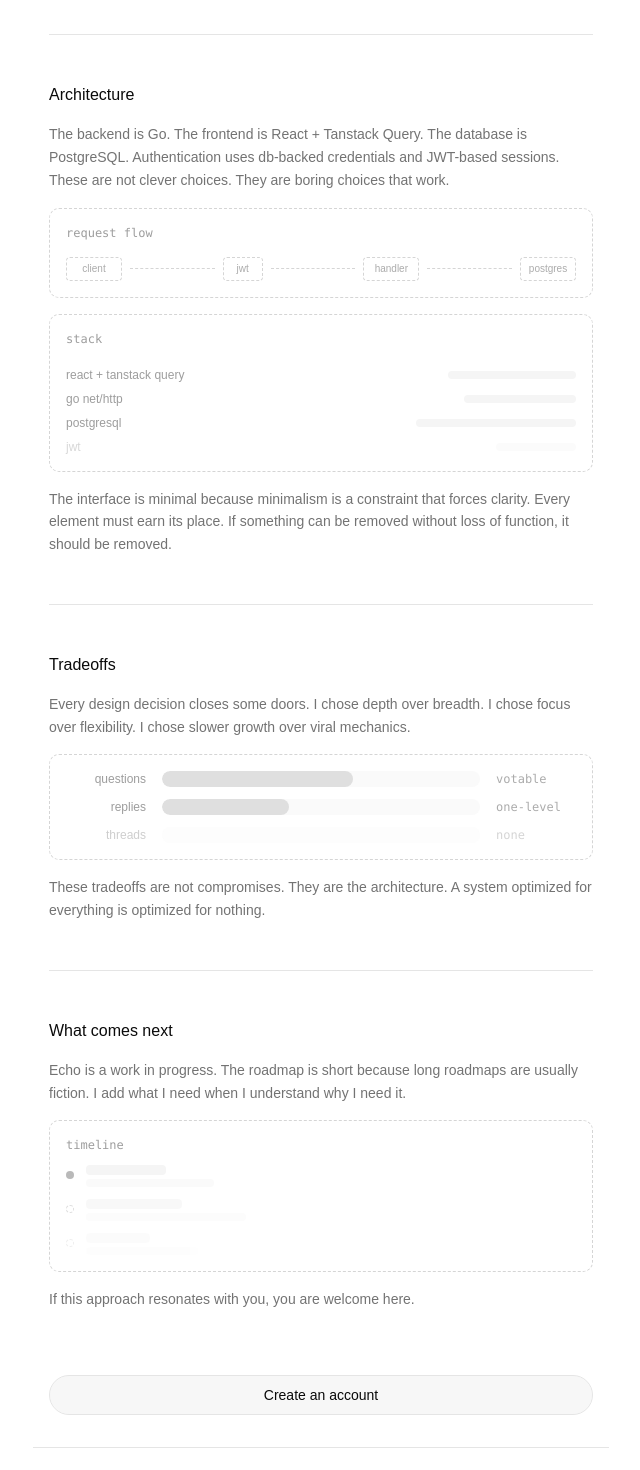
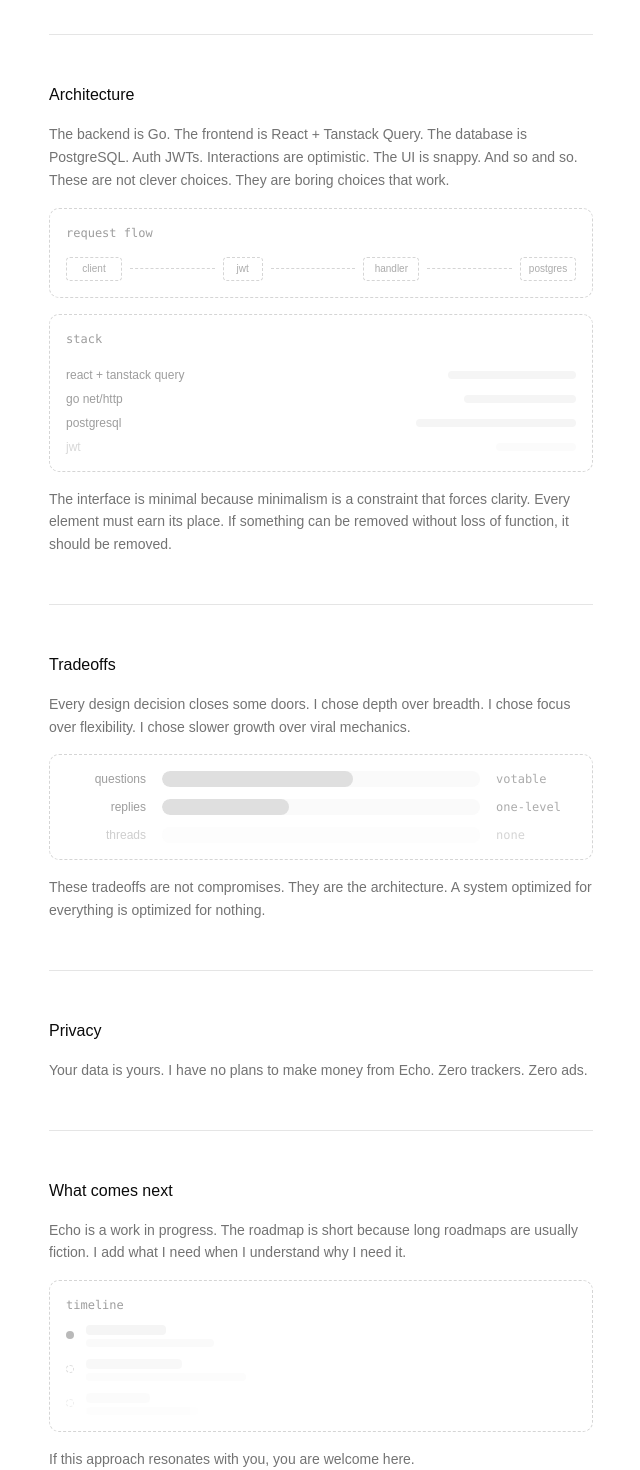
Before and after one commit to electr1fy0/echo, a React (Vite) app in the folder client/: page /landing in a window 1280 px wide. Shown: the part 1200-2670 px from the top of the page, without its empty margins (319-959 px from the left). Built offline with nearby package versions, Linux system fonts and the light colour scheme; no server answers.

Commit message:
update copy of landing

```diff
--- a/client/src/pages/landing.tsx
+++ b/client/src/pages/landing.tsx
@@ -159,8 +159,8 @@
           </h2>
           <p className="text-muted-foreground text-sm leading-relaxed">
             The backend is Go. The frontend is React + Tanstack Query. The
-            database is PostgreSQL. Authentication uses db-backed credentials
-            and JWT-based sessions. These are not clever choices. They are
+            database is PostgreSQL. Auth JWTs. Interactions are optimistic. The
+            UI is snappy. And so and so. These are not clever choices. They are
             boring choices that work.
           </p>
 
@@ -279,6 +279,16 @@
         <div className="h-px w-full bg-border" />
 
         <section className="space-y-4">
+          <h2 className="text-base font-medium text-foreground">Privacy</h2>
+          <p className="text-muted-foreground text-sm leading-relaxed">
+            Your data is yours. I have no plans to make money from Echo. Zero
+            trackers. Zero ads.
+          </p>
+        </section>
+
+        <div className="h-px w-full bg-border" />
+
+        <section className="space-y-4">
           <h2 className="text-base font-medium text-foreground">
             What comes next
           </h2>
@@ -346,7 +356,6 @@
               >
                 Support
               </a>
-
             </div>
           </div>
           <div className="flex items-center justify-between">
```
